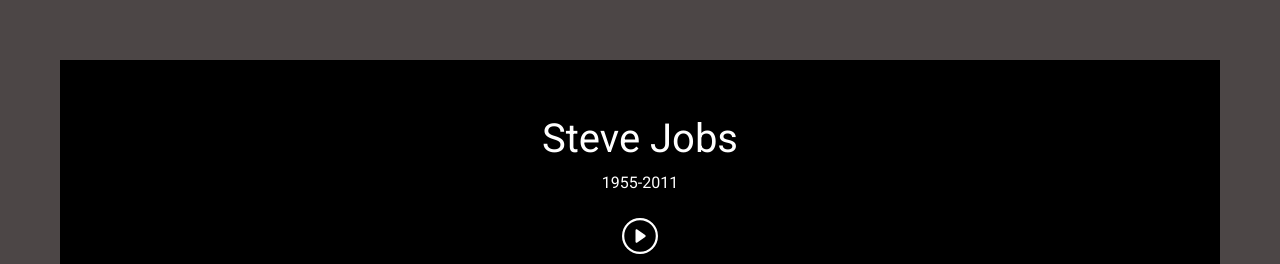
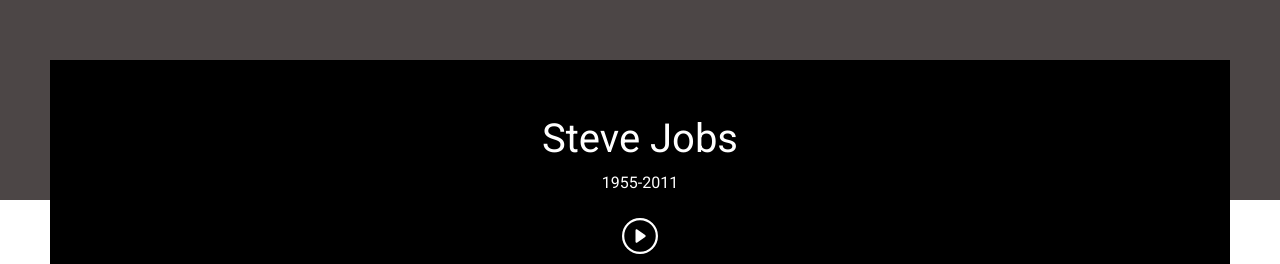
Before and after one commit to SnehaKummera/otask2, a plain HTML site: page index.html in a window 1280 px wide. Shown: the top 264 px of the page. Drawn offline with nearby package versions, Linux system fonts and the light colour scheme; a web font is replaced by a local one.

Commit message:
Update task2.css

```diff
--- a/task2.css
+++ b/task2.css
@@ -77,6 +77,7 @@
 }
 .bg {
     background-color: #4C4646;
-    padding: 10px;
-    height:1000px;
+    padding-top: 10px;
+    padding-bottom: 10px;
+    height:200px;
 }
```
